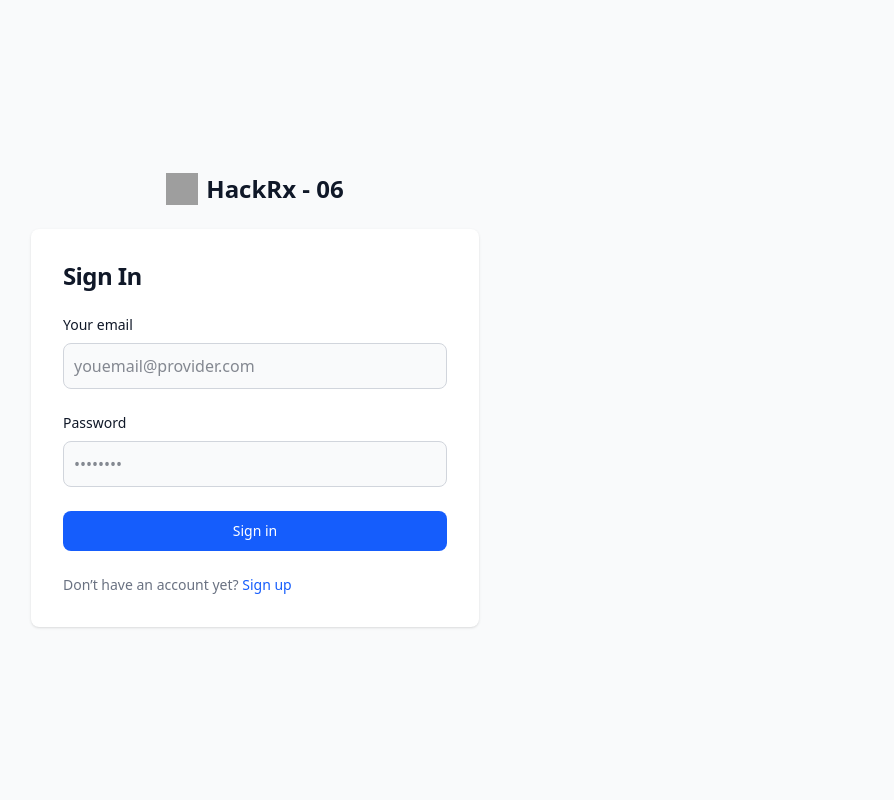
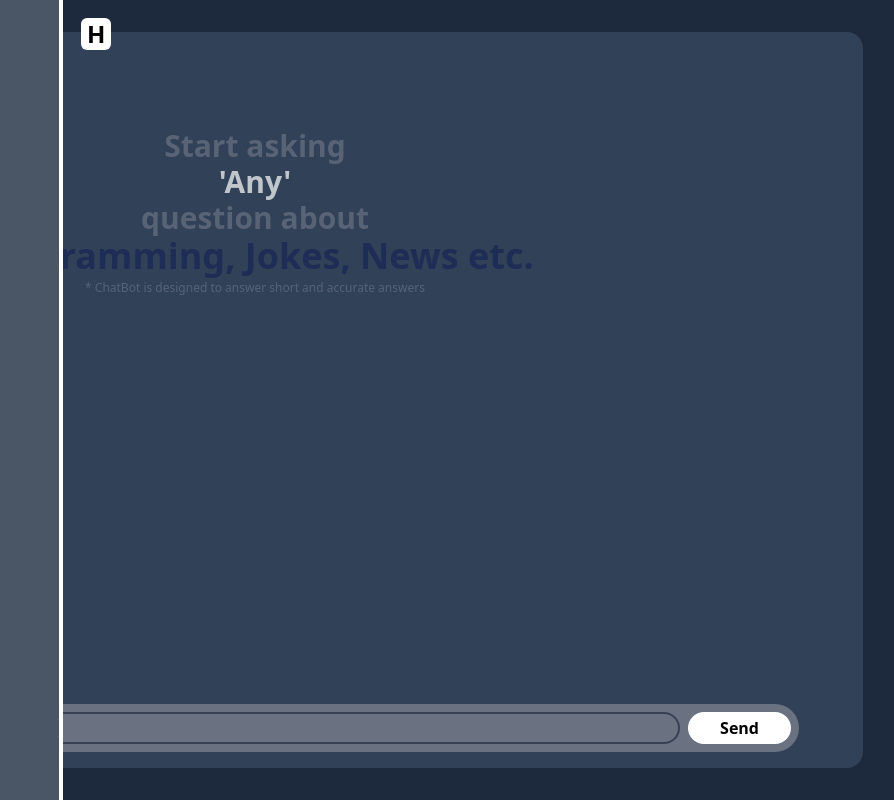
Before and after one commit to ar-rana/HackRx06, a React (Vite) app in the folder client/: page / in a window 1280 px wide. Shown: the whole page, without its empty margins (385-1279 px from the left). Built offline with nearby package versions, Linux system fonts and the light colour scheme; grey boxes are pictures that could not be loaded.

Commit message:
added sidebar

```diff
--- a/client/src/App.jsx
+++ b/client/src/App.jsx
@@ -9,8 +9,8 @@ function App() {
     <>
       <BrowserRouter>
         <Routes>
-          <Route path='/chat' element={<Chat />} />
-          <Route path='/' element={<Login />} />
+          <Route path='/' element={<Chat />} />
+          <Route path='/loginandsignup' element={<Login />} />
         </Routes>
       </BrowserRouter>
     </>
--- /dev/null
+++ b/client/src/components/Profile.jsx
@@ -0,0 +1,21 @@
+import React, { useState } from "react";
+
+const Profile = () => {
+  const [isOpen, setIsOpen] = useState(true);
+  const slideMenu = () => {};
+  return (
+    <div className={`h-full w-[35%] bg-gray-600 border-r-4 border-white absolute left-0 flex flex-col z-10 duration-400 ease-in-out
+    ${isOpen ? "translate-x-0": "-translate-x-full"}`}>
+      <div className="relative h-3 w-3 text-2xl left-[107%] top-7 flex justify-center items-center">
+        <button
+          onClick={() => setIsOpen((prev) => !prev)}
+            className="bg-white rounded-md px-1.5"
+        >
+          <b>H</b>
+        </button>
+      </div>
+    </div>
+  );
+};
+
+export default Profile;
--- a/client/src/pages/Chat.jsx
+++ b/client/src/pages/Chat.jsx
@@ -2,6 +2,7 @@ import React, { useEffect, useRef } from "react";
 import { useState } from "react";
 import Intro from "../components/Intro.jsx";
 import MessageComponent from "../components/MessageComponent.jsx";
+import Profile from "../components/Profile.jsx";
 
 function Chat() {
   const [messages, setMessages] = useState([]);
@@ -89,6 +90,7 @@ function Chat() {
           </button>
         )}
       </div>
+      <Profile />
     </div>
   );
 }
```
